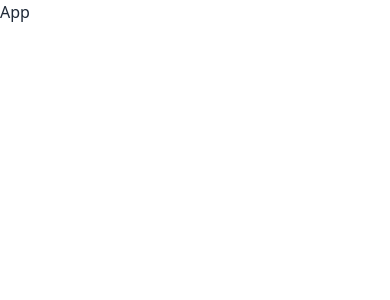
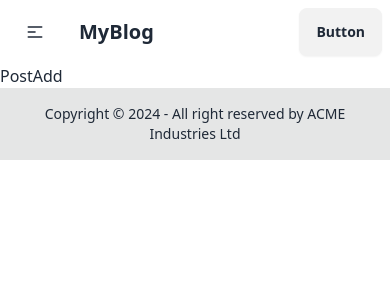
Before and after one commit to GerdBraun/Blog-Frontend, a React (Vite) app: page /posts/add in a window 390 px wide. Shown: the top 300 px of the page. Built offline with nearby package versions, Linux system fonts and the light colour scheme.

Commit message:
added routes

```diff
--- a/src/App.jsx
+++ b/src/App.jsx
@@ -1,8 +1,29 @@
+import {
+  createBrowserRouter,
+  createRoutesFromElements,
+  Route,
+  RouterProvider,
+} from "react-router-dom";
+
+import Layout from "./Layout";
+import ErrorPage from "./pages/ErrorPage";
+import Home from "./pages/Home";
+import PostSingle from "./pages/PostSingle";
+import PostAdd from "./pages/PostAdd";
+
+const router = createBrowserRouter(
+  createRoutesFromElements(<Route path="/" element={<Layout />}>
+    <Route index element={<Home />} />
+    <Route path="/posts/:id" element={<PostSingle />} />
+    <Route path="/posts/add" element={<PostAdd />} />
+    <Route path="/users/login" element={<div>login</div>} />
+    <Route path="/users/logout" element={<div>logout</div>} />
+    <Route path="*" element={<ErrorPage />} />
+  </Route>)
+);
 
 const App = () => {
-  return (
-    <div>App</div>
-  )
-}
+  return <RouterProvider router={router} />;
+};
 
-export default App
+export default App;
--- /dev/null
+++ b/src/Layout.jsx
@@ -0,0 +1,17 @@
+import { Outlet } from "react-router-dom";
+import Header from "./partials/Header";
+import Footer from "./partials/Footer";
+
+const Layout = () => {
+  return (
+    <>
+      <Header />
+      <main>
+        <Outlet />
+      </main>
+      <Footer />
+    </>
+  );
+};
+
+export default Layout;
--- /dev/null
+++ b/src/pages/ErrorPage.jsx
@@ -0,0 +1,5 @@
+const ErrorPage = () => {
+  return <div>ErrorPage</div>;
+};
+
+export default ErrorPage;
--- /dev/null
+++ b/src/pages/Home.jsx
@@ -0,0 +1,23 @@
+import { useState } from "react";
+import PostCard from "../partials/PostCard";
+
+const Home = () => {
+  const [posts, setPosts] = useState([]);
+
+  return (
+    <div>
+      <ul>
+        <>
+          {posts &&
+            posts.map((post) => (
+              <li key={post.id}>
+                <PostCard post={post} />
+              </li>
+            ))}
+        </>{" "}
+      </ul>
+    </div>
+  );
+};
+
+export default Home;
--- /dev/null
+++ b/src/pages/PostAdd.jsx
@@ -0,0 +1,5 @@
+const PostAdd = () => {
+  return <div>PostAdd</div>;
+};
+
+export default PostAdd;
--- /dev/null
+++ b/src/pages/PostSingle.jsx
@@ -0,0 +1,9 @@
+import { useParams } from "react-router-dom";
+
+const PostSingle = () => {
+  const { id } = useParams();
+
+  return <div>PostSingle</div>;
+};
+
+export default PostSingle;
--- /dev/null
+++ b/src/partials/Footer.jsx
@@ -0,0 +1,14 @@
+const Footer = () => {
+  return (
+    <footer className="footer footer-center bg-base-300 text-base-content p-4">
+      <aside>
+        <p>
+          Copyright © {new Date().getFullYear()} - All right reserved by ACME
+          Industries Ltd
+        </p>
+      </aside>
+    </footer>
+  );
+};
+
+export default Footer;
--- /dev/null
+++ b/src/partials/Header.jsx
@@ -0,0 +1,83 @@
+import { NavLink } from "react-router-dom";
+
+const Header = () => {
+  return (
+    <header>
+      <nav className="navbar bg-base-100">
+        <div className="navbar-start">
+          <div className="dropdown">
+            <div tabIndex={0} role="button" className="btn btn-ghost lg:hidden">
+              <svg
+                xmlns="http://www.w3.org/2000/svg"
+                className="h-5 w-5"
+                fill="none"
+                viewBox="0 0 24 24"
+                stroke="currentColor"
+              >
+                <path
+                  strokeLinecap="round"
+                  strokeLinejoin="round"
+                  strokeWidth="2"
+                  d="M4 6h16M4 12h8m-8 6h16"
+                />
+              </svg>
+            </div>
+            <ul
+              tabIndex={0}
+              className="menu menu-sm dropdown-content bg-base-100 rounded-box z-[1] mt-3 w-52 p-2 shadow"
+            >
+              <li>
+                <a>Item 1</a>
+              </li>
+              <li>
+                <a>Parent</a>
+                <ul className="p-2">
+                  <li>
+                    <a>Submenu 1</a>
+                  </li>
+                  <li>
+                    <a>Submenu 2</a>
+                  </li>
+                </ul>
+              </li>
+              <li>
+                <a>Item 3</a>
+              </li>
+            </ul>
+          </div>
+          <NavLink to="/" className="btn btn-ghost text-xl">
+            MyBlog
+          </NavLink>
+        </div>
+        <div className="navbar-center hidden lg:flex">
+          <ul className="menu menu-horizontal px-1">
+            <li>
+              <NavLink to="/">home</NavLink>
+            </li>
+            <li>
+              <NavLink to="/posts/add">add</NavLink>
+            </li>
+            <li>
+              <details>
+                <summary>user-stuff</summary>
+                <ul className="p-2">
+                  <li>
+                    <NavLink to="/users/login">login</NavLink>
+                  </li>
+                  <li>
+                    <NavLink to="/users/logout">logout</NavLink>
+                  </li>
+                </ul>
+              </details>
+            </li>
+          </ul>
+        </div>
+        <div className="navbar-end">
+          <a className="btn">Button</a>
+        </div>
+      </nav>
+    </header>
+  );
+};
+
+export default Header;
--- /dev/null
+++ b/src/partials/PostCard.jsx
@@ -0,0 +1,21 @@
+const PostCard = ({post}) => {
+  return (
+    <div className="card card-compact bg-base-100 w-96 shadow-xl">
+      <figure>
+        <img
+          src="https://img.daisyui.com/images/stock/photo-1606107557195-0e29a4b5b4aa.webp"
+          alt="Shoes"
+        />
+      </figure>
+      <div className="card-body">
+        <h2 className="card-title">Shoes!</h2>
+        <p>If a dog chews shoes whose shoes does he choose?</p>
+        <div className="card-actions justify-end">
+          <button className="btn btn-primary">Buy Now</button>
+        </div>
+      </div>
+    </div>
+  );
+};
+
+export default PostCard;
```
Also changed, not shown: 1 other file (tests, documents, lock files or other folders).
